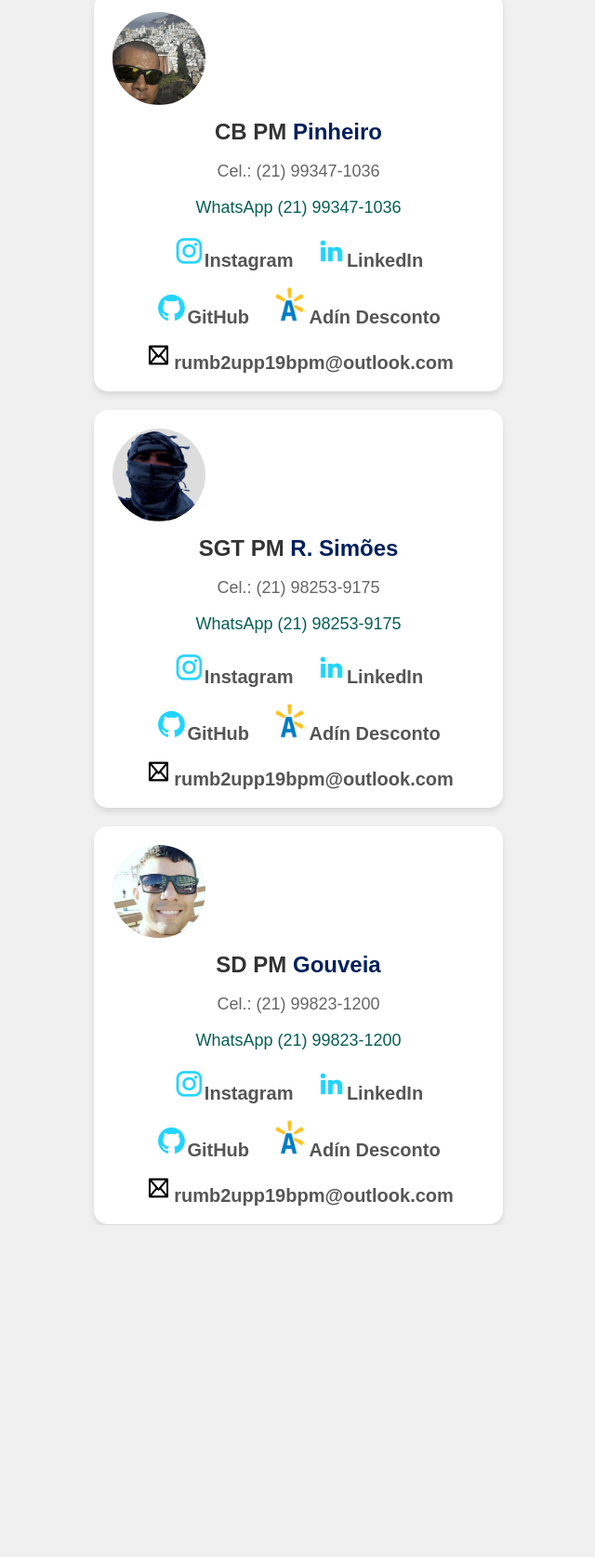
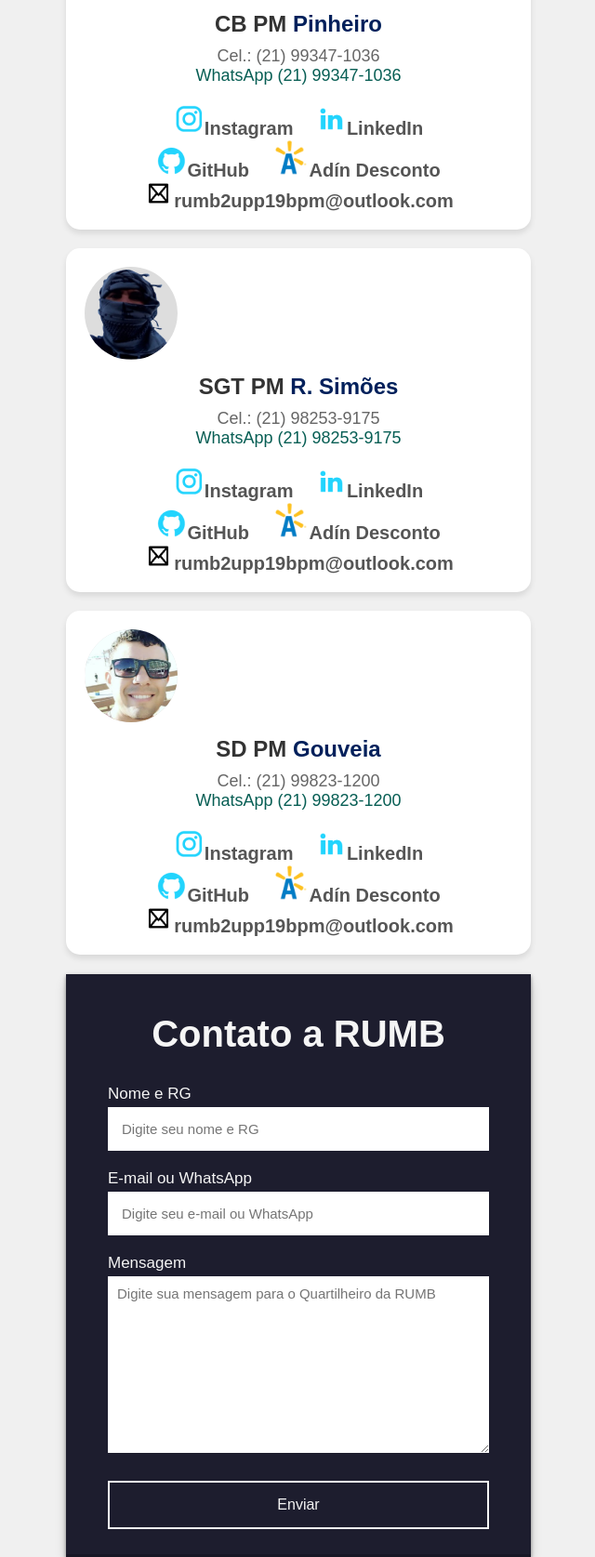
Before and after one commit to Vip-Shield/contato-rumb, a plain HTML site: page index.html in a window 1280 px wide. Shown: the part 1022-2697 px from the top of the page at 93% size, without its empty margins (319-959 px from the left). Before the commit the page ends 2340 px from the top, so only its background shows below. Drawn offline with Linux system fonts and the light colour scheme.

Commit message:
Atualizado

```diff
--- a/index.html
+++ b/index.html
@@ -4,6 +4,7 @@
     <meta charset="UTF-8">
     <meta name="viewport" content="width=device-width, initial-scale=1.0">
     <title>CONTATO RUMB</title>
+    <link rel="stylesheet" href="style.css">
     <style>
         body {
             display: grid;
@@ -29,7 +30,7 @@
 
 
         .card {
-            width: 400px;
+            width: 100%;
             padding: 20px;
             border-radius: 15px;
             box-shadow: 0 4px 6px rgba(0, 0, 0, 0.1);
@@ -254,5 +255,23 @@ a :hover{
 <img src="img/whatsapp.png" width="70px" alt="Fale conosco pelo Whatsapp" title="Fale conosco pelo Whatsapp">
 </a>
 </div>
+<!-- INÍCIO DO FORMULÁRIO -->
+<section>
+    <h2>Contato a RUMB</h2>
+<form action="https://api.staticforms.xyz/submit" method="post">
+<label>Nome e RG</label>
+<input type="text" name="name" placeholder="Digite seu nome e RG" autocomplete="off" required>
+<label>E-mail ou WhatsApp</label>
+<input type="text" name="e-mail" placeholder="Digite seu e-mail ou WhatsApp" autocomplete="off" required>
+<label>Mensagem</label>
+<textarea name="message" cols="30" rows="10" placeholder="Digite sua mensagem para o Quartilheiro da RUMB" required></textarea>
+<button type="submit">Enviar</button>
+
+<input type="hidden" name="accessKey" value="10a28c28-05a5-4862-928a-248ecb6fbe0c">
+<input type="hidden" name="redirectTo" value="https://vip-shield.github.io/contato-rumb/obrigado.html">
+</form>
+</section>
+<!-- FINAL DO FORMULÁRIO -->
+
 </body>
 </html>
--- /dev/null
+++ b/style.css
@@ -0,0 +1,117 @@
+*{
+    margin: 0;
+    padding: 0;
+    box-sizing: border-box;
+    font-family: sans-serif;
+}
+
+
+
+section{
+    display: flex;
+    align-items: center;
+    justify-content: center;
+    flex-direction: column;
+    padding: 10px 45px;
+    background: #1d1d2e;
+    width: 500px;
+    box-shadow: rgba(0, 0, 0, 0.4) 0px 2px 4px, rgba(0, 0, 0, 0.3) 0px 7px 13px -3px, rgba(0, 0, 0, 0.2) 0px -3px 0px inset;
+margin-top: 20px;
+}
+
+section h2{
+    color: #f5f5f5;
+    font-size: 2.5rem;
+    margin: 2rem;
+}
+
+section form{
+    display: flex;
+    flex-direction: column;
+    width: 100%;
+}
+
+form label{
+    color: #f5f5f5;
+    font-size: 17px;
+    margin-bottom: 4px;
+}
+
+form input{
+    padding: 15px;
+    outline: none;
+    border: 0;
+    margin-bottom: 20px;
+    font-size: 15px;
+    transition: all 0.5s;
+}
+
+form input:focus{
+    border-radius: 15px;
+}
+
+form textarea{
+padding: 10px;
+outline: none;
+border: 0;
+font-size: 15px;
+margin-bottom: 30px;
+transition: all 0.5s;
+}
+
+form textarea:focus{
+    border-radius: 15px;
+}
+
+form button{
+    padding: 15px;
+    cursor: pointer;
+    font-size: 16px;
+    background: transparent;
+    border: 2px solid #f5f5f5;
+    color: #f5f5f5;
+    transition: all 1s;
+    margin-bottom: 20px;
+}
+
+form button:hover{
+    background: #f5f5f5;
+    color: #101026;
+    border-radius: 15px;
+}
+
+/* Página do Obrigado */
+
+.main{
+    display: flex;
+    align-items: center;
+    justify-content: center;
+    min-height: 100vh;
+    background: #101026;
+    flex-direction: column;
+}
+
+.text{
+    font-size: 45px;
+    color: #f5f5f5;
+    margin-bottom: 30px;
+}
+
+.paragrafo{
+    color: #f5f5f5;
+    margin-bottom: 50px;
+}
+
+.btn{
+    padding: 15px 55px;
+    background: #f5f5f5;
+    text-decoration: none;
+    color: #101026;
+    font-size: 18px;
+    transition: all 0.5s;
+}
+
+.btn:hover{
+    border-radius: 15px;
+
+}
```
Also changed, not shown: obrigado.html (added, +14 -0 lines).
